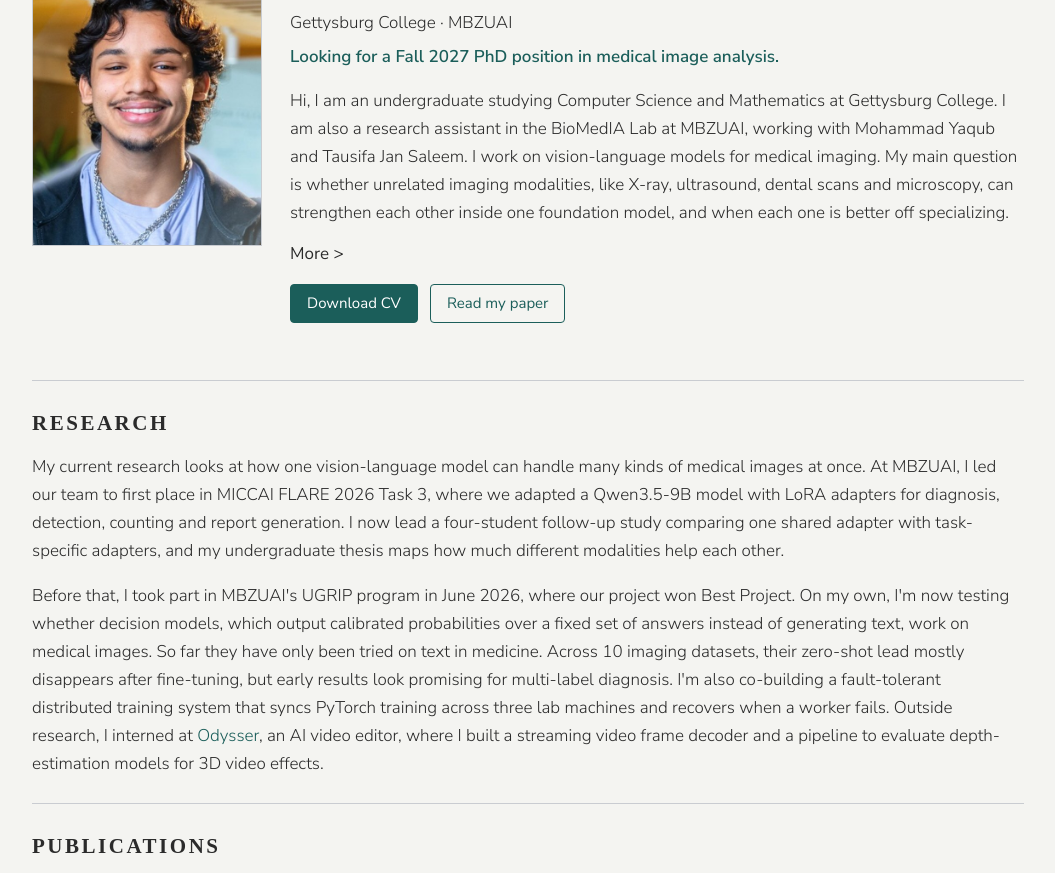
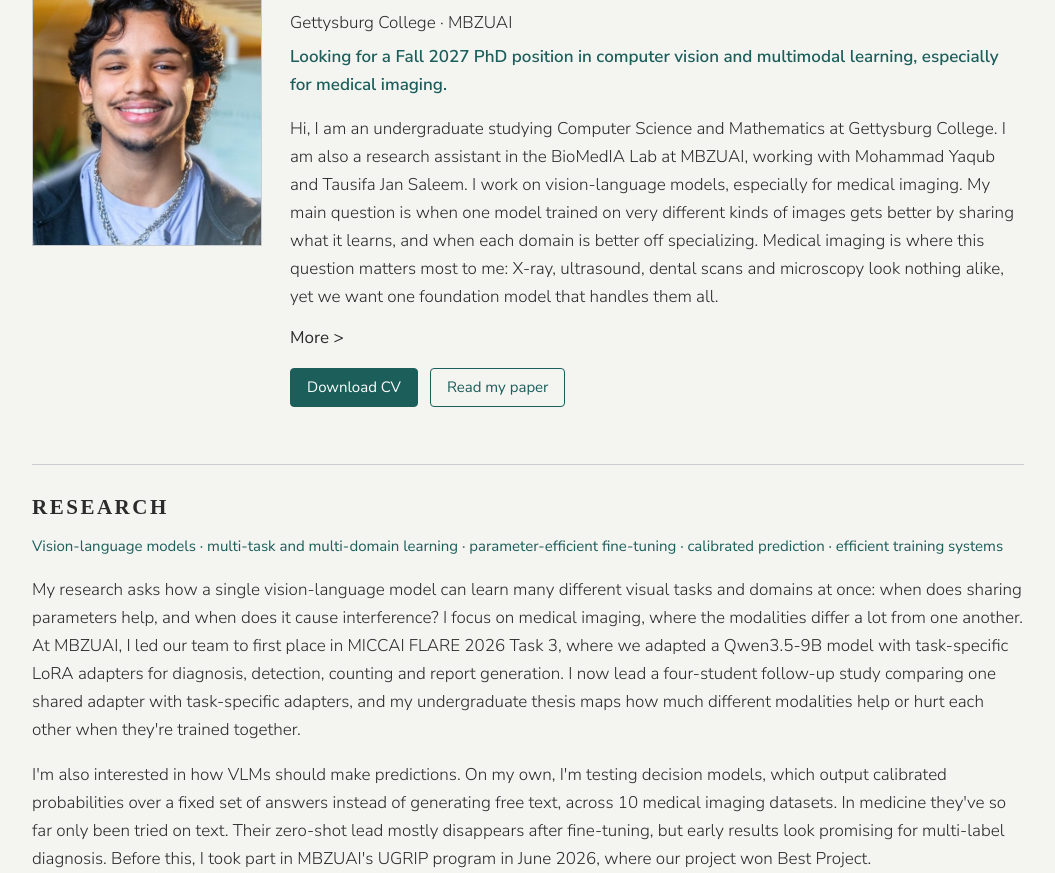
Before and after one commit to TahaSabir0/TahaSabir0.github.io, a plain HTML site: page index.html in a window 1280 px wide. Shown: the part 159-1032 px from the top of the page, without its empty margins (112-1167 px from the left). Drawn offline with Linux system fonts and the light colour scheme.

Commit message:
Broaden framing toward computer vision and multimodal learning

```diff
--- a/index.html
+++ b/index.html
@@ -4,7 +4,7 @@
   <meta charset="utf-8">
   <meta name="viewport" content="width=device-width, initial-scale=1">
   <title>Taha Sabir</title>
-  <meta name="description" content="Taha Sabir: undergraduate researcher in medical vision-language models. Seeking a Fall 2027 PhD position in medical image analysis.">
+  <meta name="description" content="Taha Sabir: undergraduate researcher in vision-language models and multimodal learning. Seeking a Fall 2027 PhD position in computer vision and multimodal learning, especially for medical imaging.">
   <link rel="preconnect" href="https://fonts.googleapis.com">
   <link rel="preconnect" href="https://fonts.gstatic.com" crossorigin>
   <link href="https://fonts.googleapis.com/css2?family=Nunito+Sans:wght@300;400;600&display=swap" rel="stylesheet">
@@ -40,8 +40,8 @@
       <div>
         <h1>Taha Sabir</h1>
         <p class="affil">Gettysburg College · MBZUAI</p>
-        <p class="seeking">Looking for a Fall 2027 PhD position in medical image analysis.</p>
-        <p>Hi, I am an undergraduate studying Computer Science and Mathematics at Gettysburg College. I am also a research assistant in the BioMedIA Lab at MBZUAI, working with Mohammad Yaqub and Tausifa Jan Saleem. I work on vision-language models for medical imaging. My main question is whether unrelated imaging modalities, like X-ray, ultrasound, dental scans and microscopy, can strengthen each other inside one foundation model, and when each one is better off specializing.</p>
+        <p class="seeking">Looking for a Fall 2027 PhD position in computer vision and multimodal learning, especially for medical imaging.</p>
+        <p>Hi, I am an undergraduate studying Computer Science and Mathematics at Gettysburg College. I am also a research assistant in the BioMedIA Lab at MBZUAI, working with Mohammad Yaqub and Tausifa Jan Saleem. I work on vision-language models, especially for medical imaging. My main question is when one model trained on very different kinds of images gets better by sharing what it learns, and when each domain is better off specializing. Medical imaging is where this question matters most to me: X-ray, ultrasound, dental scans and microscopy look nothing alike, yet we want one foundation model that handles them all.</p>
         <details class="more">
           <summary><span class="open-label">More &gt;</span><span class="close-label">Less &lt;</span></summary>
           <p>Away from research, I play rugby (almost four years now) and have gotten hooked on chess. I grew up on a farm and still love being outdoors, and I have three dogs, two cats and 75 chickens! I've been making music for over ten years playing guitar, bass, piano and drums, and producing my own tracks. I also like bringing old electronics back to life, and I vlog my trips and life as an international student in the US.</p>
@@ -55,8 +55,10 @@
 
     <section id="research">
       <h2>Research</h2>
-      <p>My current research looks at how one vision-language model can handle many kinds of medical images at once. At MBZUAI, I led our team to first place in MICCAI FLARE 2026 Task 3, where we adapted a Qwen3.5-9B model with LoRA adapters for diagnosis, detection, counting and report generation. I now lead a four-student follow-up study comparing one shared adapter with task-specific adapters, and my undergraduate thesis maps how much different modalities help each other.</p>
-      <p>Before that, I took part in MBZUAI's UGRIP program in June 2026, where our project won Best Project. On my own, I'm now testing whether decision models, which output calibrated probabilities over a fixed set of answers instead of generating text, work on medical images. So far they have only been tried on text in medicine. Across 10 imaging datasets, their zero-shot lead mostly disappears after fine-tuning, but early results look promising for multi-label diagnosis. I'm also co-building a fault-tolerant distributed training system that syncs PyTorch training across three lab machines and recovers when a worker fails. Outside research, I interned at <a href="https://odysser.com">Odysser</a>, an AI video editor, where I built a streaming video frame decoder and a pipeline to evaluate depth-estimation models for 3D video effects.</p>
+      <p class="interests">Vision-language models · multi-task and multi-domain learning · parameter-efficient fine-tuning · calibrated prediction · efficient training systems</p>
+      <p>My research asks how a single vision-language model can learn many different visual tasks and domains at once: when does sharing parameters help, and when does it cause interference? I focus on medical imaging, where the modalities differ a lot from one another. At MBZUAI, I led our team to first place in MICCAI FLARE 2026 Task 3, where we adapted a Qwen3.5-9B model with task-specific LoRA adapters for diagnosis, detection, counting and report generation. I now lead a four-student follow-up study comparing one shared adapter with task-specific adapters, and my undergraduate thesis maps how much different modalities help or hurt each other when they're trained together.</p>
+      <p>I'm also interested in how VLMs should make predictions. On my own, I'm testing decision models, which output calibrated probabilities over a fixed set of answers instead of generating free text, across 10 medical imaging datasets. In medicine they've so far only been tried on text. Their zero-shot lead mostly disappears after fine-tuning, but early results look promising for multi-label diagnosis. Before this, I took part in MBZUAI's UGRIP program in June 2026, where our project won Best Project.</p>
+      <p>On the systems side, I'm co-building a fault-tolerant distributed training system that syncs PyTorch training across three lab machines and recovers when a worker fails. I've also done applied vision work at <a href="https://odysser.com">Odysser</a>, an AI video editor, where I built a streaming video frame decoder and a pipeline to evaluate depth-estimation models for 3D video effects.</p>
     </section>
 
     <section id="publications">
--- a/style.css
+++ b/style.css
@@ -67,6 +67,7 @@ section + section, #research { border-top: 1px solid var(--line); }
 section:not(.intro) { padding: 18px 0 8px; }
 h2 { font: bold 21px var(--serif); text-transform: uppercase; letter-spacing: 0.12em; margin: 12px 0 14px; }
 #publications p { margin: 0 0 18px; }
+.interests { color: var(--accent); font-weight: 400; font-size: 15px; margin: 0 0 14px; }
 
 .footer { border-top: 1px solid var(--line); padding: 18px 24px 32px; font-size: 14px; color: #666; }
 
```
